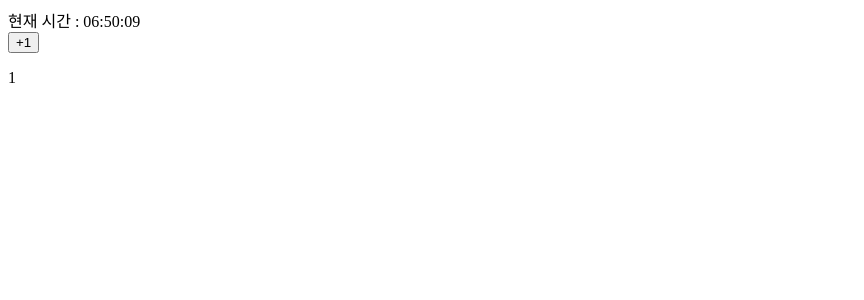
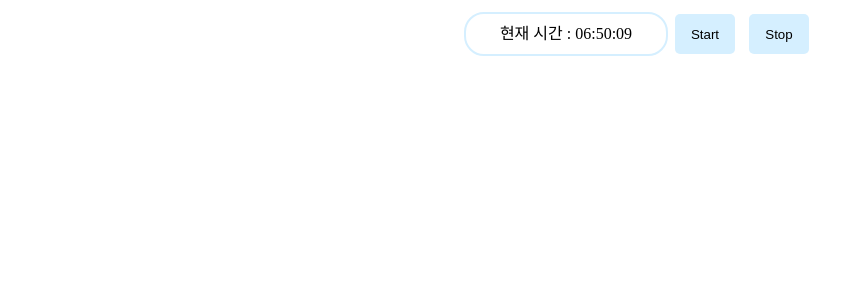
Before and after one commit to YH803118/study, a React (Create React App) app: page / in a window 1280 px wide. Shown: the top 300 px of the page, without its empty margins (0-864 px from the left). Built offline with nearby package versions, Linux system fonts and the light colour scheme.

Commit message:
state 사용한 timer 제작

```diff
--- a/src/App.js
+++ b/src/App.js
@@ -19,7 +19,6 @@ function App() {
 
   const [state, setState] = useState(1);
   const [arr, setArr] = useState(nameArr);
-  console.log(`state:${state}`);
 
   const onIncrease = () => {
     setState(state+1);
@@ -30,8 +29,8 @@ function App() {
   return (
     <div>
       <Timer></Timer>
-      <button onClick={onIncrease}>+1</button>
-      <p>{state}</p>
+      {/* <button onClick={onIncrease}>+1</button>
+      <p>{state}</p> */}
     </div>
   );
 }
--- /dev/null
+++ b/src/Timer.css
@@ -0,0 +1,31 @@
+#watch {
+    margin: 12px;
+    display: flex;
+    align-items: center;
+    /* 자식의 세로 정렬을 중앙으로 */
+    justify-content: center;
+    /* 자식의 가로 정렬을 중앙으로 */
+}
+
+#time {
+    display: inline-block;
+    border: 2px solid rgb(213, 239, 255);
+    border-radius: 20px;
+    height: 40px;
+    width: 200px;
+    text-align: center;
+    line-height: 40px;
+}
+
+.watchBtn {
+    margin: 0px 7px;
+    border: 0px;
+    width: 60px;
+    height: 40px;
+    border-radius: 5px;
+    background-color: rgb(213, 239, 255);
+}
+.watchBtn:active{
+    background-color: rgb(58, 179, 255);
+    color:white;
+}
--- a/src/Timer.js
+++ b/src/Timer.js
@@ -1,18 +1,40 @@
-// import { useState } from "react";
-// import React from 'react';
+
 import React, {Component} from "react";
+import './Timer.css';
+
 class Timer extends Component{
     state = {
-        time: new Date()
+        time: new Date(),
+        stop: false
     }
     whatTime = () => {
         this.setState({
             time : new Date()
         });
+        console.log('setState');
     }
+
+
     render(){
+        const timeStop = () =>{
+            this.setState({
+                stop: true
+            })
+        }
+        const timeStart = () =>{
+            this.setState({
+                stop: false
+            })
+        }
+
+        if(!this.state.stop)
         setTimeout(this.whatTime, 1000);
-        return (<div>현재 시간 : {timeSet(this.state.time)}</div>);
+
+        return (<div id="watch">
+            <div id='time'>현재 시간 : {timeSet(this.state.time)} </div>
+            <button className="watchBtn" onClick={timeStart}> Start </button>
+            <button className="watchBtn" onClick={timeStop}> Stop </button>
+            </div>);
     }
 }
 
```
Also changed, not shown: 메모.txt (added).
